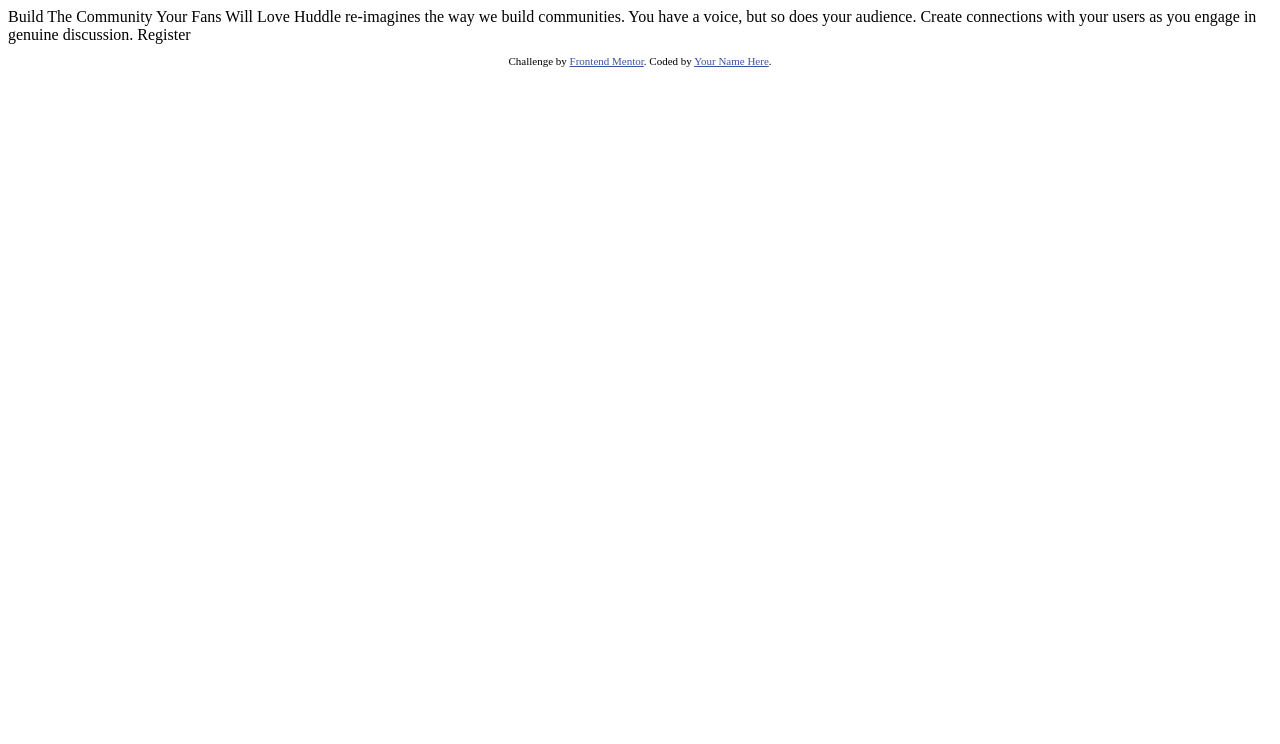
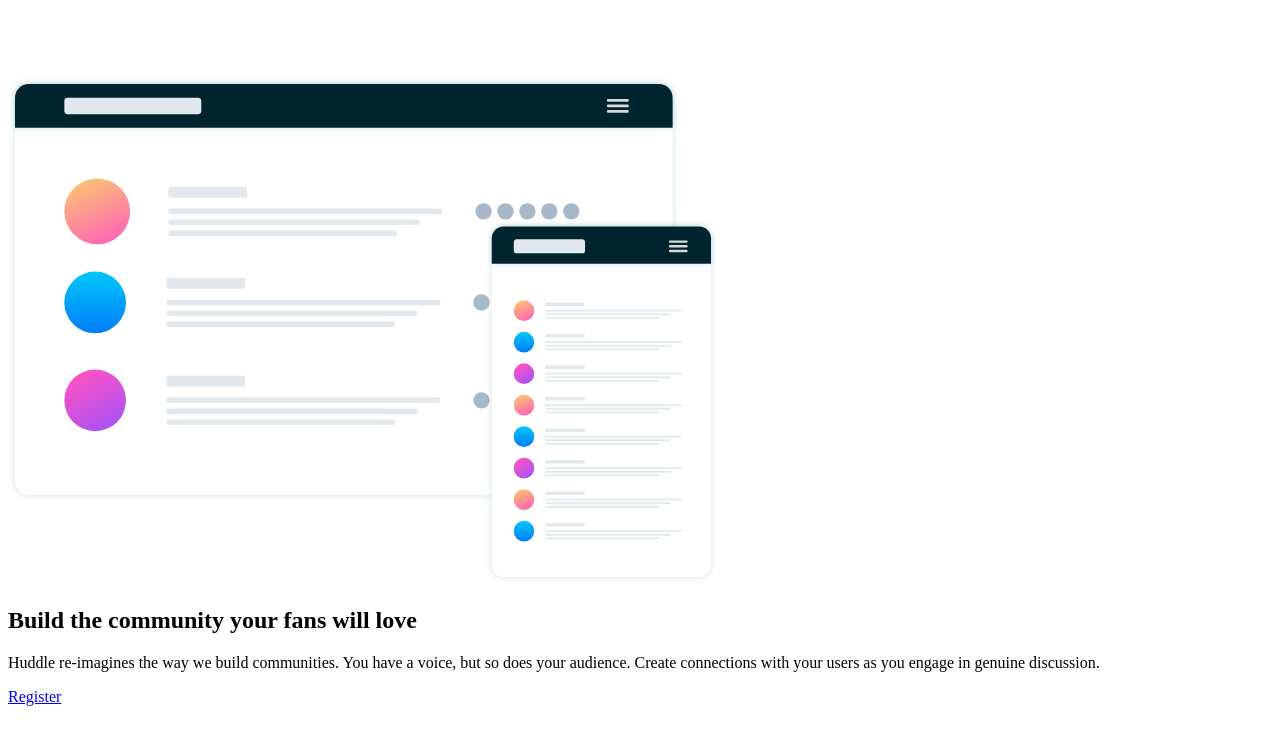
Before and after one commit to Usamaumar118/huddle-landing-page-inro, a plain HTML site: page index.html in a window 1280 px wide. Drawn offline with Linux system fonts and the light colour scheme.

Commit message:
added Markup

```diff
--- a/index.html
+++ b/index.html
@@ -5,6 +5,7 @@
   <meta name="viewport" content="width=device-width, initial-scale=1.0"> <!-- displays site properly based on user's device -->
 
   <link rel="icon" type="image/png" sizes="32x32" href="./images/favicon-32x32.png">
+  <link rel="stylesheet" href="style.css">
 
   <title>Frontend Mentor | Huddle landing page with single introductory section</title>
 
@@ -16,18 +17,47 @@
 </head>
 <body>
 
-  Build The Community Your Fans Will Love
+<section class="register">
 
-  Huddle re-imagines the way we build communities. You have a voice, but so does your audience.
-  Create connections with your users as you engage in genuine discussion.
+  <header class="register__logo">
+    <img src="images/logo.svg" alt="">
+  </header>
 
-  Register
+  <main class="register__content">
+    <div class="register__content__img">
+      <img src="images/illustration-mockups.svg" alt="">
+    </div>
 
-  <footer>
+    <div class="register__content__text">
+      <h1 class="register__content__heading">
+        Build the community your fans will love
+      </h1>
+
+      <p class="register__content__para">
+        Huddle re-imagines the way we build communities. You have a voice, but so does your audience. Create connections with your users as you engage in genuine discussion.
+      </p>
+
+      <a href="#" class="register__content__btn">Register</a>
+    </main>
+
+
+    <footer>
+
+      <div></div>
+
+
+    </footer>
+  </div>
+
+
+
+
+</section>
+  <!-- <footer>
     <p class="attribution">
       Challenge by <a href="https://www.frontendmentor.io?ref=challenge" target="_blank">Frontend Mentor</a>.
       Coded by <a href="#">Your Name Here</a>.
     </p>
-  </footer>
+  </footer> -->
 </body>
 </html>
```
Also changed, not shown: style.css (added), style.scss (added), 1 other file.
